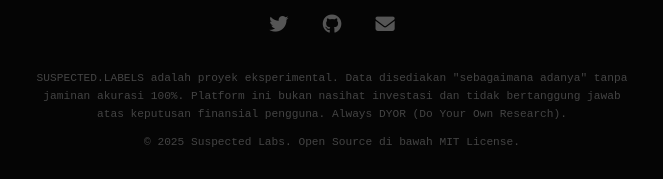
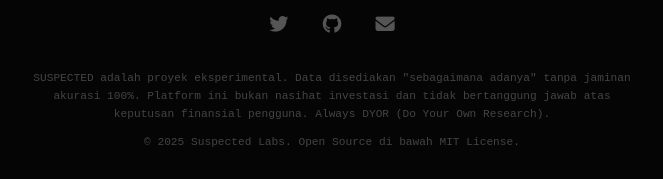
Before and after one commit to fresh-user1/Suspect-Dev, a plain HTML site: page index.html in a window 1280 px wide. Shown: the part 6056-6235 px from the top of the page, 308-971 px from the left. Drawn offline with Linux system fonts and the light colour scheme.

Commit message:
Fix typo in disclaimer text

```diff
--- a/index.html
+++ b/index.html
@@ -1150,7 +1150,7 @@
             </div>
             <div class="disclaimer">
                 <p>
-                    SUSPECTED.LABELS adalah proyek eksperimental. Data disediakan "sebagaimana adanya" tanpa jaminan akurasi 100%.
+                    SUSPECTED adalah proyek eksperimental. Data disediakan "sebagaimana adanya" tanpa jaminan akurasi 100%.
                     Platform ini bukan nasihat investasi dan tidak bertanggung jawab atas keputusan finansial pengguna.
                     Always DYOR (Do Your Own Research).
                 </p>
```
